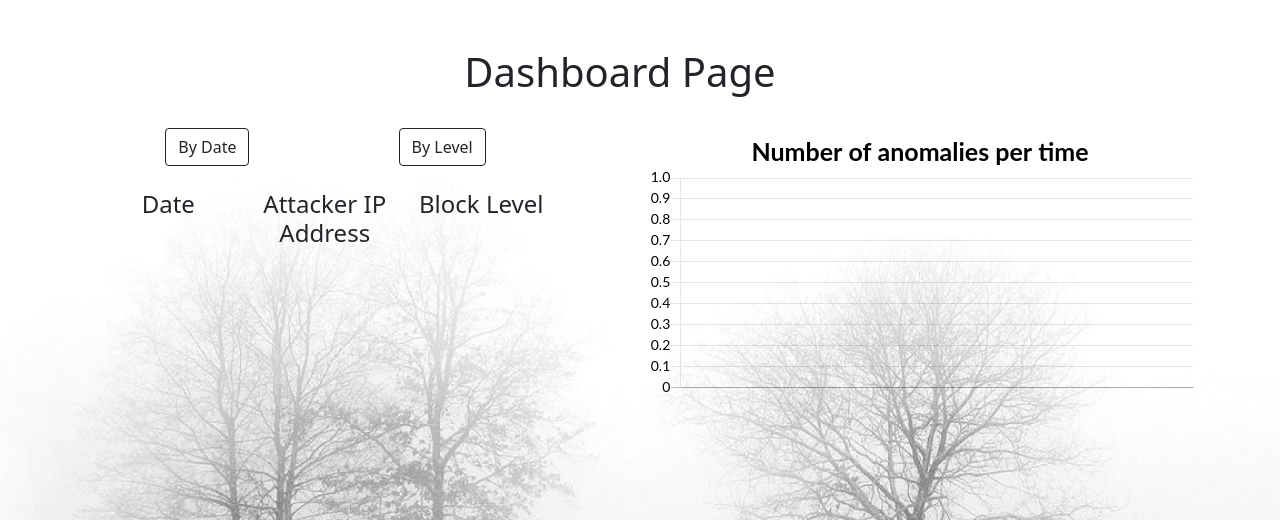
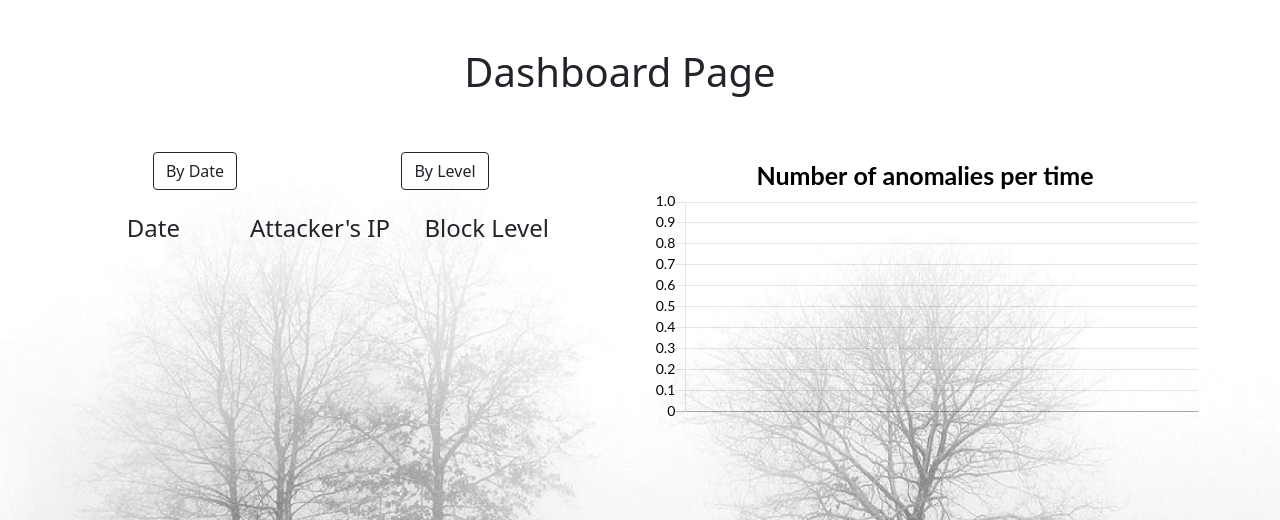
Before and after one commit to omri30000/Serverus, a Flask app: template WebAppComponent/templates/dashboard.html in a window 1280 px wide. Shown: the part 56-576 px from the top of the page. Run offline with Flask 2, Linux system fonts and the light colour scheme; the template is opened without the code that fills it, so the values that code supplies are empty; some libraries are stand-ins or nearby versions.

Commit message:
changed design of dashboard.html

```diff
--- a/WebAppComponent/templates/dashboard.html
+++ b/WebAppComponent/templates/dashboard.html
@@ -55,9 +55,9 @@
     </script>
     <center>
         <h1 style="margin-right:40px">Dashboard Page</h1>
-        <br>
+        <br><br>
         <div>
-            <div style="float:left; margin-left:90px;">
+            <div style="width:500px; float:left; margin-left:70px;">
                 <div class="container">
                     <div class="row">
                         <div class="col-sm">
@@ -76,7 +76,7 @@
                             <h4>Date</h4>
                         </div>
                         <div class="col-sm">
-                            <h4>Attacker IP Address</h4>
+                            <h4>Attacker's IP</h4>
                         </div>
                         <div class="col-sm">
                             <h4>Block Level</h4>
```
Also changed, not shown: database.sqlite.
